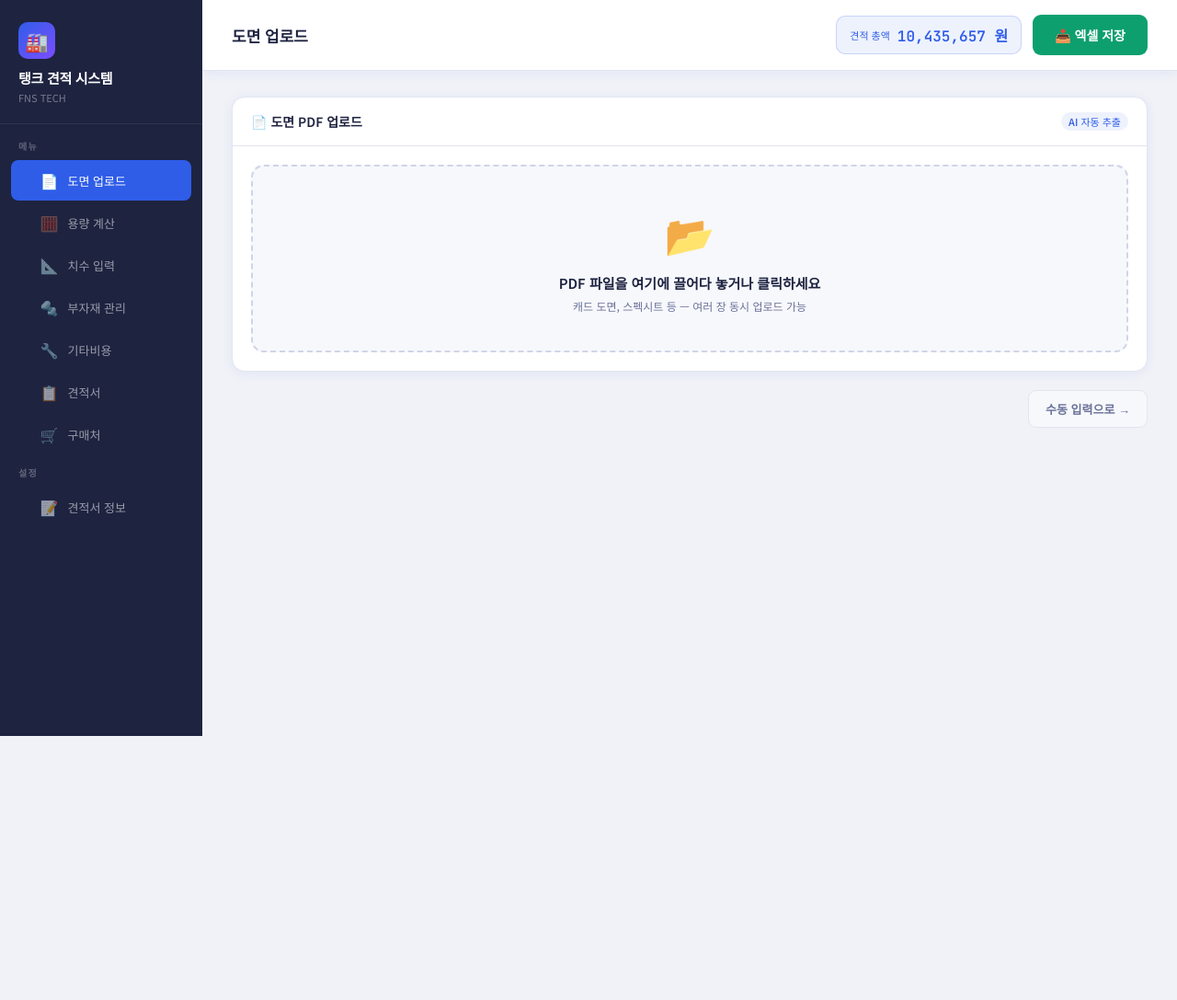
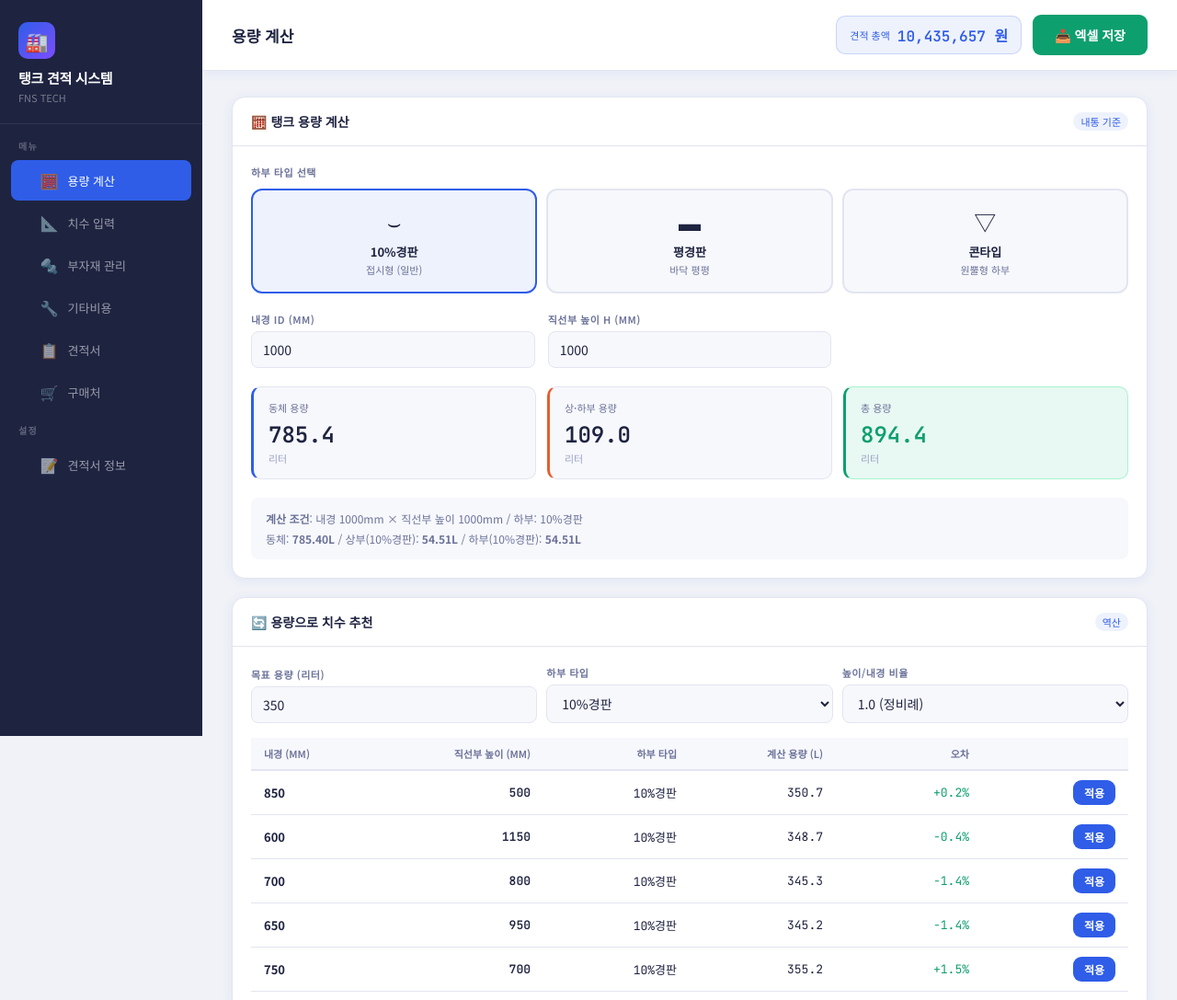
Before and after one commit to intid85/Baro-Quote, a plain HTML site: page quote20260226.html in a window 1280 px wide. Shown: the top 1087 px of the page at 92% size. Before the commit the page ends 800 px from the top, so only its background shows below. Drawn offline with nearby package versions, Linux system fonts and the light colour scheme.

Commit message:
Remove drawing upload menu

```diff
--- a/quote20260226.html
+++ b/quote20260226.html
@@ -422,7 +422,7 @@ body{background:var(--bg);color:var(--text);font-family:'Noto Sans KR',sans-seri
 </aside>
 <div class="main">
   <div class="topbar">
-    <h2 id="topbarTitle">도면 업로드</h2>
+    <h2 id="topbarTitle">용량 계산</h2>
     <div class="topbar-right">
       <div class="summary-chip">
         <span class="label">견적 총액</span>
@@ -433,7 +433,7 @@ body{background:var(--bg);color:var(--text);font-family:'Noto Sans KR',sans-seri
   </div>
 
   <!-- PAGE 0: 도면 업로드 -->
-  <div class="page active" id="page-pdf">
+  <div class="page" id="page-pdf">
     <div class="card">
       <div class="card-header"><h3>📄 도면 PDF 업로드</h3><span class="badge">AI 자동 추출</span></div>
       <div class="card-body">
@@ -485,7 +485,7 @@ body{background:var(--bg);color:var(--text);font-family:'Noto Sans KR',sans-seri
   </div>
 
   <!-- PAGE 1: 용량 계산 -->
-  <div class="page" id="page-vol">
+  <div class="page active" id="page-vol">
     <div class="card">
       <div class="card-header"><h3>🧮 탱크 용량 계산</h3><span class="badge">내통 기준</span></div>
       <div class="card-body">
@@ -942,7 +942,7 @@ function deleteExtra(id){
 // ══ 사이드바 메뉴 ══
 const NAV_LS = 'fns_nav_v1';
 const DEFAULT_NAV = [
-  {id:'page-pdf',  icon:'📄', label:'도면 업로드',  group:'메뉴'},
+
   {id:'page-vol',  icon:'🧮', label:'용량 계산',    group:'메뉴'},
   {id:'page-dim',  icon:'📐', label:'치수 입력',    group:'메뉴'},
   {id:'page-buja', icon:'🔩', label:'부자재 관리',  group:'메뉴'},
@@ -953,7 +953,7 @@ const DEFAULT_NAV = [
 ];
 function loadNav(){ try{ const s=localStorage.getItem(NAV_LS); if(s){ const d=JSON.parse(s); if(d.length) return d; } }catch(e){} return JSON.parse(JSON.stringify(DEFAULT_NAV)); }
 function saveNav(){ try{ localStorage.setItem(NAV_LS,JSON.stringify(navItems)); }catch(e){} }
-let navItems = loadNav();
+let navItems = loadNav().filter(n=>n.id!=='page-pdf');
 // 혹시 새 메뉴가 DEFAULT에 있는데 저장본에 없으면 추가
 DEFAULT_NAV.forEach(d=>{ if(!navItems.find(n=>n.id===d.id)) navItems.push(d); });
 
```
